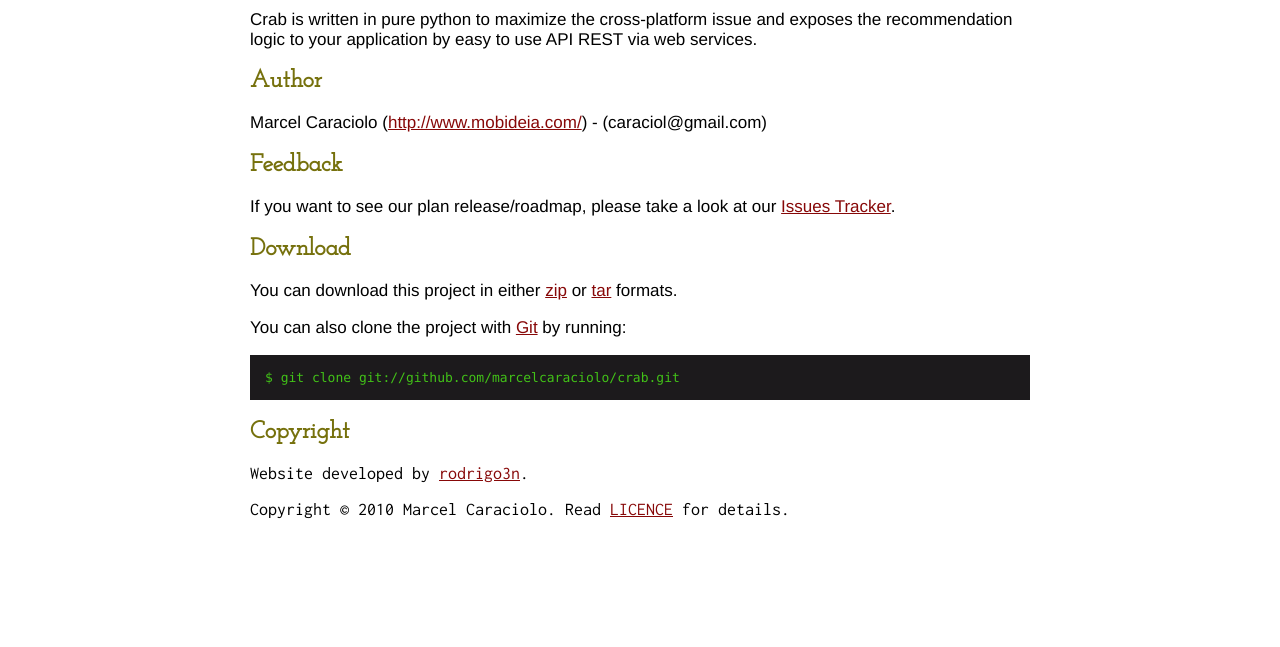
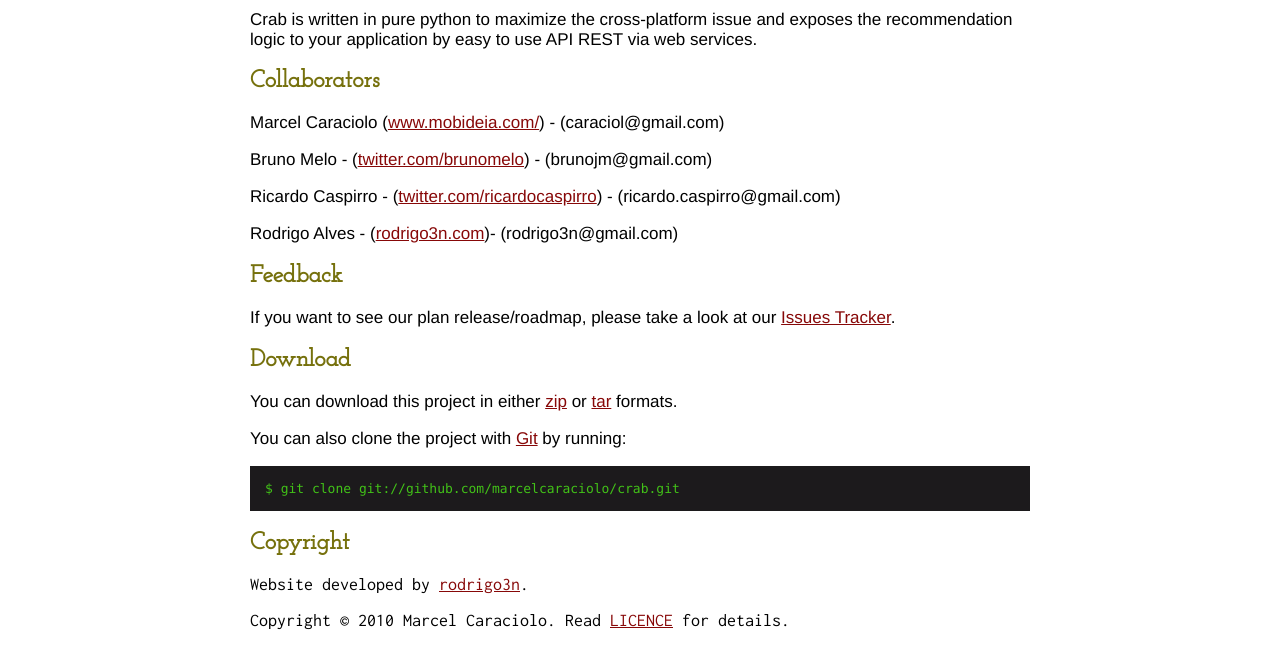
Before and after one commit to marcelcaraciolo/crab, a plain HTML site: page index.html in a window 1280 px wide. Shown: the part 303-950 px from the top of the page. Before the commit the page ends 839 px from the top, so only its background shows below. Drawn offline with nearby package versions, Linux system fonts and the light colour scheme.

Commit message:
adding collaborators section

```diff
--- a/index.html
+++ b/index.html
@@ -22,7 +22,7 @@
         <img border="0" width="90" src="http://github.com/images/modules/download/tar.png"></a>
     </div>
 
-    <h1 class='crab'><img src="crab.jpg" width=125 height=124 alt="Yes, the Crab himself"><a class='top' href='http://marcelcaraciolo.github.com/crab'>Crab</a>
+    <h1 class='crab'><a href="http://marcelcaraciolo.github.com/crab"><img src="crab.jpg" width=125 height=124 alt="Yes, the Crab himself"></a><a class='top' href='http://marcelcaraciolo.github.com/crab'>Crab</a>
       <span class='small'>by <a href='http://github.com/marcelcaraciolo'>Marcel Caraciolo</a></span></h1>
 
     <div class='description'>
@@ -34,8 +34,11 @@
     <h2>About the Crab</h2>
     <p> Crab is written in pure python to maximize the cross-platform issue and exposes the recommendation logic to your application by easy to use API REST via web services.</p>
 
-    <h2>Author</h2>
-    <p>Marcel Caraciolo (<a href="http://http://www.mobideia.com/">http://www.mobideia.com/</a>) - (caraciol@gmail.com) </p>
+    <h2>Collaborators</h2>
+    <p>Marcel Caraciolo (<a href="http://http://www.mobideia.com/">www.mobideia.com/</a>) - (caraciol@gmail.com)
+    <p>Bruno Melo  -  (<a href="http://twitter.com/brunomelo">twitter.com/brunomelo</a>) - (brunojm@gmail.com)
+    <p>Ricardo Caspirro -  (<a href="http://twitter.com/ricardocaspirro">twitter.com/ricardocaspirro</a>) - (ricardo.caspirro@gmail.com)
+    <p>Rodrigo Alves - (<a href="http://rodrigo3n.com">rodrigo3n.com</a>)- (rodrigo3n@gmail.com)
 
     <h2>Feedback</h2>
     <p>If you want to see our plan release/roadmap, please take a look at our <a href='http://github.com/marcelcaraciolo/crab/issues'>Issues Tracker</a>.
```
